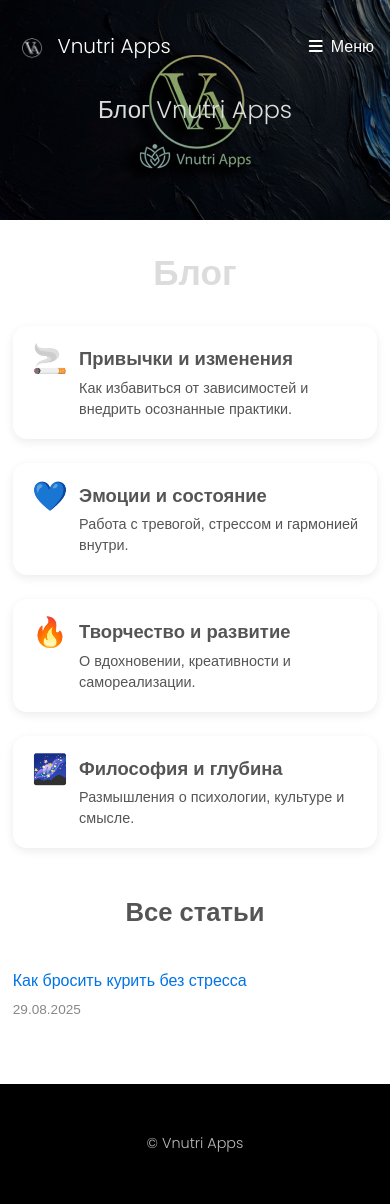
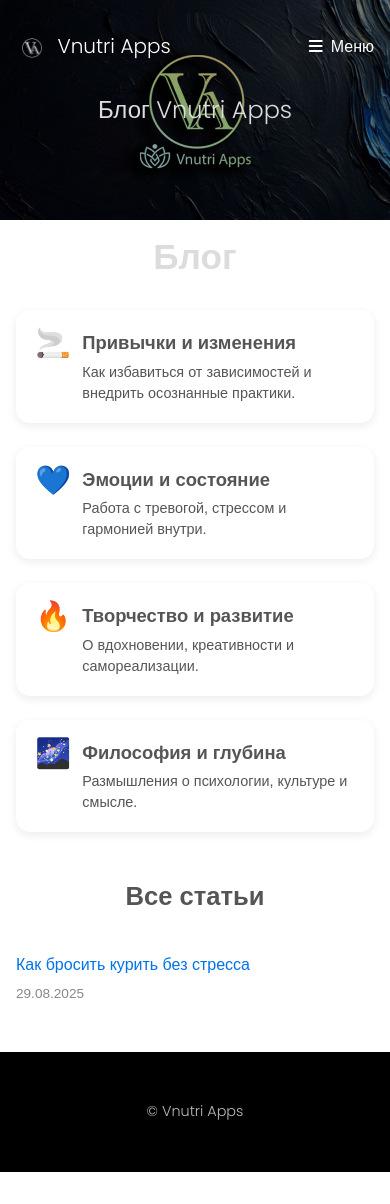
Before and after one commit to Nikmi101/stab-domen, a Jekyll site: the page built from blog/index.html, in a window 390 px wide. Built offline with Jekyll 4.4.1, drawn with Linux system fonts in a browser that asks for light colours; after the commit the page ends 1172 px from its top, so only the background shows below that.

Commit message:
Update blog.css

```diff
--- a/assets/css/blog.css
+++ b/assets/css/blog.css
@@ -217,7 +217,7 @@
   .blog-categories { grid-template-columns: 1fr; }
   .blog-posts li { flex-direction: column; align-items: flex-start; }
   .blog-posts .date { margin-left: 0; margin-top: 0.3rem; }
-  .blog-container { padding: 2rem 0.8rem; }
+  .blog-container { padding: 1rem 1rem; }
 
   .blog-header-banner { height: 220px; }
   .blog-header-banner h1 { font-size: 1.5rem; }
```
